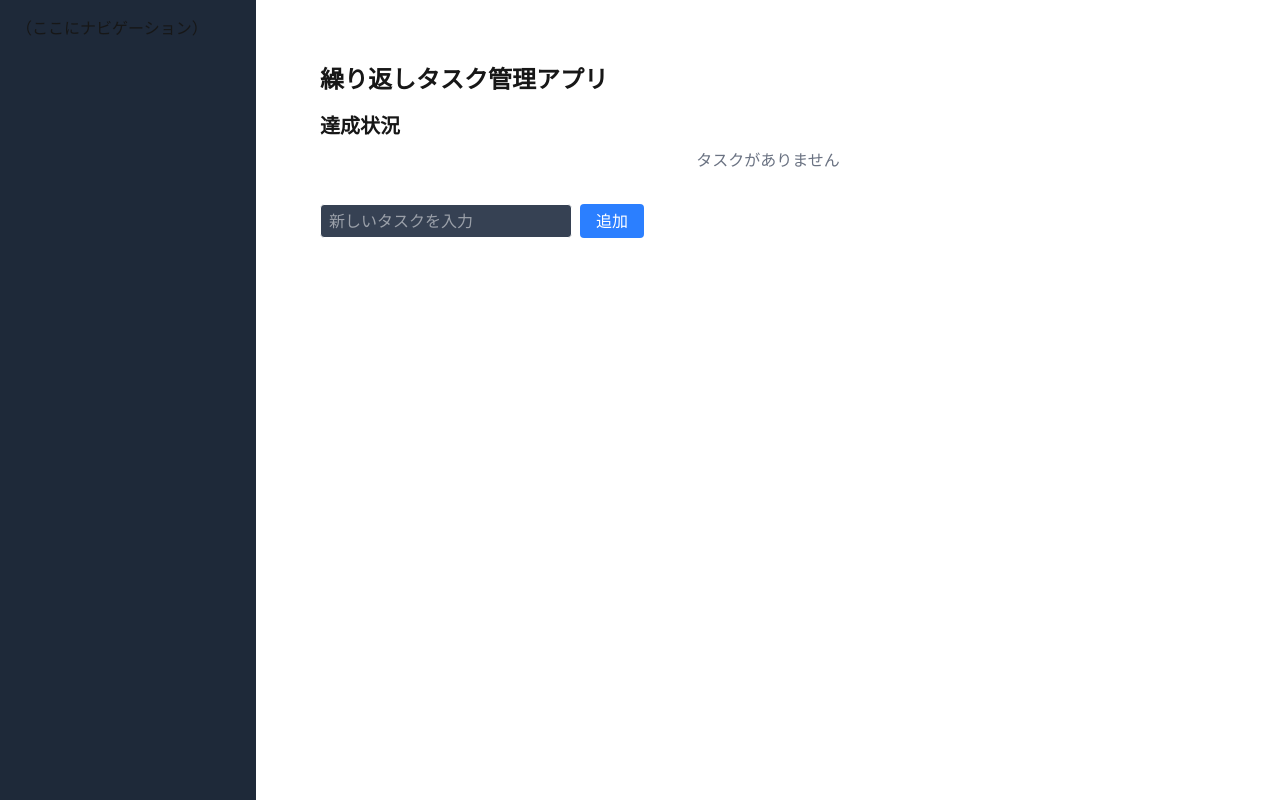
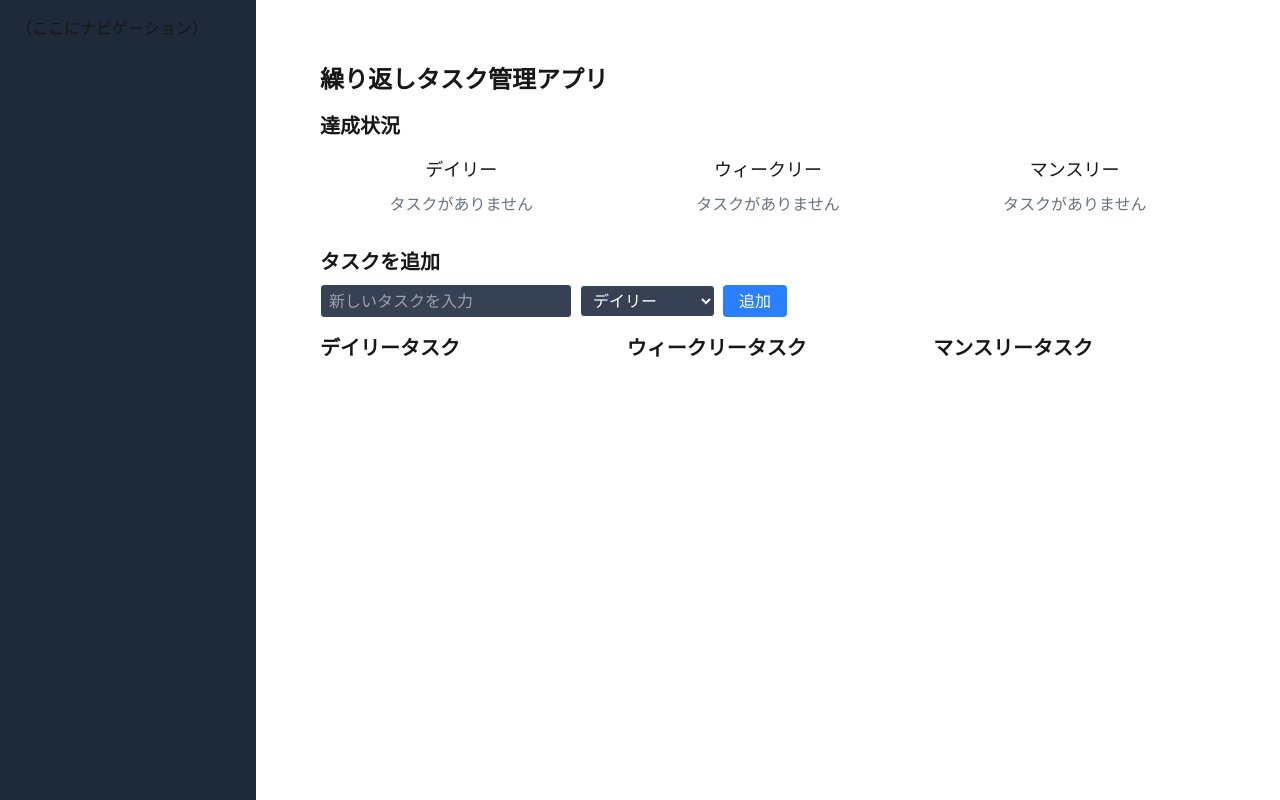
Before and after one commit to sken1001/quest-tracker, a Next.js app: page / in a window 1280 px wide. Built offline with nearby package versions, Linux system fonts and the light colour scheme.

Commit message:
デイリー・ウィークリー・マンスリーに分離

```diff
--- a/src/app/page.tsx
+++ b/src/app/page.tsx
@@ -3,15 +3,18 @@
 import { useState, useEffect } from "react";
 import TaskChart from "@/components/TaskChart";
 
+type TaskCycle = "daily" | "weekly" | "monthly";
 type Task = {
   id: number;
   title: string;
   isCompleted: boolean;
+  cycle: TaskCycle;
 };
 
 export default function HomePage() {
   const [tasks, setTasks] = useState<Task[]>([]);
   const [newTaskTitle, setNewTaskTitle] = useState("");
+  const [newTaskCycle, setNewTaskCycle] = useState<TaskCycle>("daily");
 
   useEffect(() => {
     const savedTasks = localStorage.getItem("tasks");
@@ -31,6 +34,7 @@ export default function HomePage() {
       id: Date.now(),
       title: newTaskTitle,
       isCompleted: false,
+      cycle: newTaskCycle,
     };
 
     setTasks([...tasks, newTask]);
@@ -49,19 +53,60 @@ export default function HomePage() {
     setTasks(tasks.filter((task) => task.id !== id));
   };
 
-  const totalTasks = tasks.length;
-  const completedTasks = tasks.filter((task) => task.isCompleted).length;
+  const dailyTasks = tasks.filter((task) => task.cycle === "daily");
+  const weeklyTasks = tasks.filter((task) => task.cycle === "weekly");
+  const monthlyTasks = tasks.filter((task) => task.cycle === "monthly");
+
+  const dailyData = {
+    total: dailyTasks.length,
+    completed: dailyTasks.filter((task) => task.isCompleted).length,
+  };
+  const weeklyData = {
+    total: weeklyTasks.length,
+    completed: weeklyTasks.filter((task) => task.isCompleted).length,
+  };
+  const monthlyData = {
+    total: monthlyTasks.length,
+    completed: monthlyTasks.filter((task) => task.isCompleted).length,
+  };
 
   return (
     <div className="p-8">
       <h1 className="text-2xl font-bold mb-4">繰り返しタスク管理アプリ</h1>
 
       <div className="mb-8">
-        <h2 className="text-xl font-semibold mb-2">達成状況</h2>
-        <TaskChart totalTasks={totalTasks} completedTasks={completedTasks} />
+        <h2 className="text-xl font-semibold mb-4">達成状況</h2>
+        <div className="grid grid-cols-1 md:grid-cols-3 gap-6">
+          <div>
+            <h3 className="text-lg font-medium text-center mb-2">デイリー</h3>
+            <TaskChart
+              totalTasks={dailyData.total}
+              completedTasks={dailyData.completed}
+            />
+          </div>
+          <div>
+            <h3 className="text-lg font-medium text-center mb-2">
+              ウィークリー
+            </h3>
+            <TaskChart
+              totalTasks={weeklyData.total}
+              completedTasks={weeklyData.completed}
+            />
+          </div>
+          <div>
+            <h3 className="text-lg font-medium text-center mb-2">マンスリー</h3>
+            <TaskChart
+              totalTasks={monthlyData.total}
+              completedTasks={monthlyData.completed}
+            />
+          </div>
+        </div>
       </div>
 
-      <div className="flex gap-2 mb-4">
+      <div className="mb-4">
+        <h2 className="text-xl font-semibold mb-2">タスクを追加</h2>
+        <div className="flex items-center gap-2">
+          {" "}
           <input
             type="text"
             value={newTaskTitle}
@@ -69,6 +114,15 @@ export default function HomePage() {
             className="border rounded px-2 py-1 text-white bg-gray-700"
             placeholder="新しいタスクを入力"
           />
+          <select
+            value={newTaskCycle}
+            onChange={(e) => setNewTaskCycle(e.target.value as TaskCycle)}
+            className="border rounded px-2 py-1 text-white bg-gray-700"
+          >
+            <option value="daily">デイリー</option>
+            <option value="weekly">ウィークリー</option>
+            <option value="monthly">マンスリー</option>
+          </select>
           <button
             onClick={handleAddTask}
             className="bg-blue-500 text-white px-4 py-1 rounded"
@@ -76,10 +130,17 @@ export default function HomePage() {
             追加
           </button>
         </div>
+      </div>
 
+      <div className="grid grid-cols-1 md:grid-cols-3 gap-6">
+        <div>
+          <h2 className="text-xl font-semibold mb-2">デイリータスク</h2>
           <ul>
-        {tasks.map((task) => (
-          <li key={task.id} className="flex items-center justify-between mb-2">
+            {dailyTasks.map((task) => (
+              <li
+                key={task.id}
+                className="flex items-center justify-between mb-2 bg-gray-800 p-2 rounded"
+              >
                 <label className="flex items-center gap-2 cursor-pointer">
                   <input
                     type="checkbox"
@@ -87,9 +148,22 @@ export default function HomePage() {
                     onChange={() => handleToggleComplete(task.id)}
                   />
                   <span
-                className={task.isCompleted ? "line-through text-gray-500" : ""}
+                    className={
+                      task.isCompleted ? "line-through text-gray-500" : ""
+                    }
                   >
                     {task.title}
+                  </span>
+                  <span
+                    className={`text-xs px-2 py-0.5 rounded-full text-white ${
+                      task.cycle === "daily"
+                        ? "bg-green-500"
+                        : task.cycle === "weekly"
+                        ? "bg-purple-500"
+                        : "bg-orange-500"
+                    }`}
+                  >
+                    {task.cycle}
                   </span>
                 </label>
                 <button
@@ -102,5 +176,93 @@ export default function HomePage() {
             ))}
           </ul>
         </div>
+        <div>
+          <h2 className="text-xl font-semibold mb-2">ウィークリータスク</h2>
+          <ul>
+            {weeklyTasks.map((task) => (
+              <li
+                key={task.id}
+                className="flex items-center justify-between mb-2 bg-gray-800 p-2 rounded"
+              >
+                <label className="flex items-center gap-2 cursor-pointer">
+                  <input
+                    type="checkbox"
+                    checked={task.isCompleted}
+                    onChange={() => handleToggleComplete(task.id)}
+                  />
+                  <span
+                    className={
+                      task.isCompleted ? "line-through text-gray-500" : ""
+                    }
+                  >
+                    {task.title}
+                  </span>
+                  <span
+                    className={`text-xs px-2 py-0.5 rounded-full text-white ${
+                      task.cycle === "daily"
+                        ? "bg-green-500"
+                        : task.cycle === "weekly"
+                        ? "bg-purple-500"
+                        : "bg-orange-500"
+                    }`}
+                  >
+                    {task.cycle}
+                  </span>
+                </label>
+                <button
+                  onClick={() => handleDeleteTask(task.id)}
+                  className="bg-red-500 text-white px-2 py-0.5 text-xs rounded"
+                >
+                  削除
+                </button>
+              </li>
+            ))}
+          </ul>
+        </div>
+        <div>
+          <h2 className="text-xl font-semibold mb-2">マンスリータスク</h2>
+          <ul>
+            {monthlyTasks.map((task) => (
+              <li
+                key={task.id}
+                className="flex items-center justify-between mb-2 bg-gray-800 p-2 rounded"
+              >
+                <label className="flex items-center gap-2 cursor-pointer">
+                  <input
+                    type="checkbox"
+                    checked={task.isCompleted}
+                    onChange={() => handleToggleComplete(task.id)}
+                  />
+                  <span
+                    className={
+                      task.isCompleted ? "line-through text-gray-500" : ""
+                    }
+                  >
+                    {task.title}
+                  </span>
+                  <span
+                    className={`text-xs px-2 py-0.5 rounded-full text-white ${
+                      task.cycle === "daily"
+                        ? "bg-green-500"
+                        : task.cycle === "weekly"
+                        ? "bg-purple-500"
+                        : "bg-orange-500"
+                    }`}
+                  >
+                    {task.cycle}
+                  </span>
+                </label>
+                <button
+                  onClick={() => handleDeleteTask(task.id)}
+                  className="bg-red-500 text-white px-2 py-0.5 text-xs rounded"
+                >
+                  削除
+                </button>
+              </li>
+            ))}
+          </ul>
+        </div>
+      </div>
+    </div>
   );
 }
```
Lines whose indentation alone changed are shown as unchanged.
